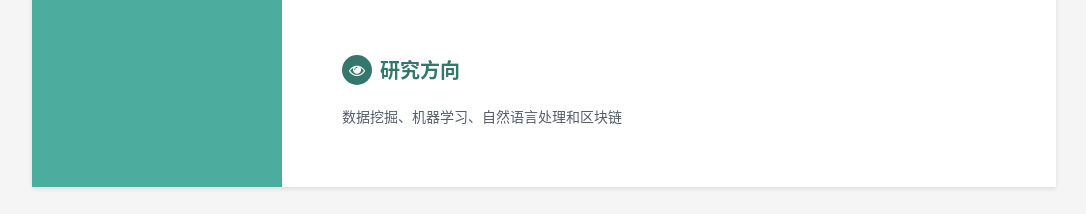
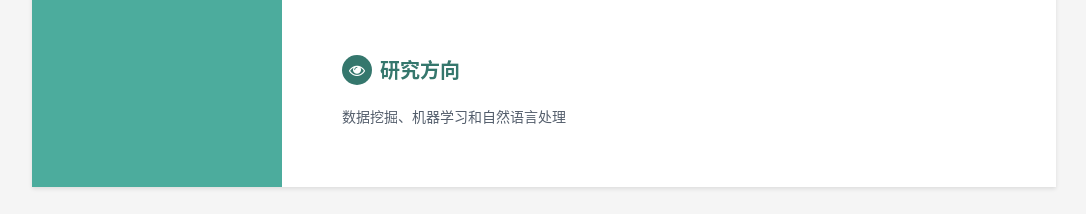
Before and after one commit to ShawnyXiao/Resume, a Jekyll site: the page built from index.html, in a window 1280 px wide and 900 px high, scrolled down 1871 px. Shown: the part 683-897 px from the top of the window, without its empty margins (96-1182 px from the left). Built offline with Jekyll 4.4.1, drawn with Linux system fonts in a browser that asks for light colours.

Commit message:
Update researches

```diff
--- a/_data/researches.yml
+++ b/_data/researches.yml
@@ -1 +1 @@
-researches: 数据挖掘、机器学习、自然语言处理和区块链
+researches: 数据挖掘、机器学习和自然语言处理
```
